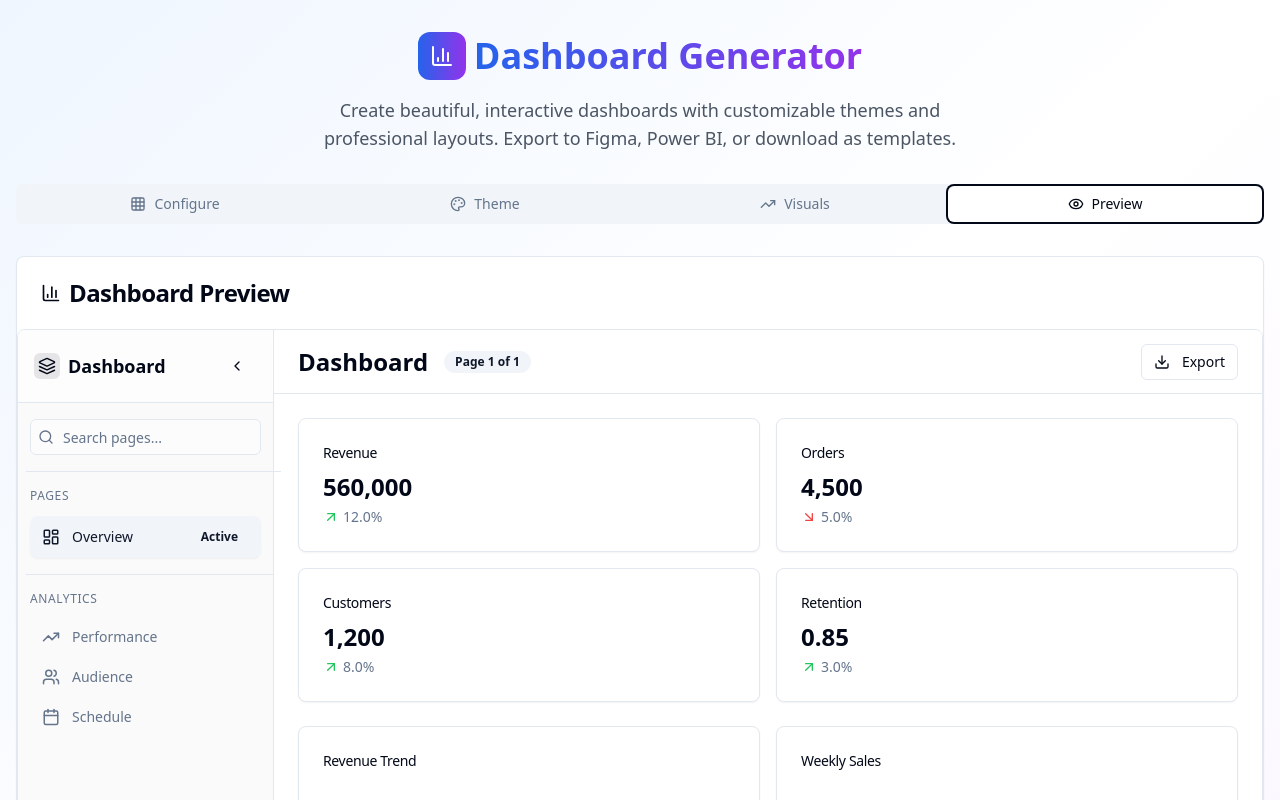
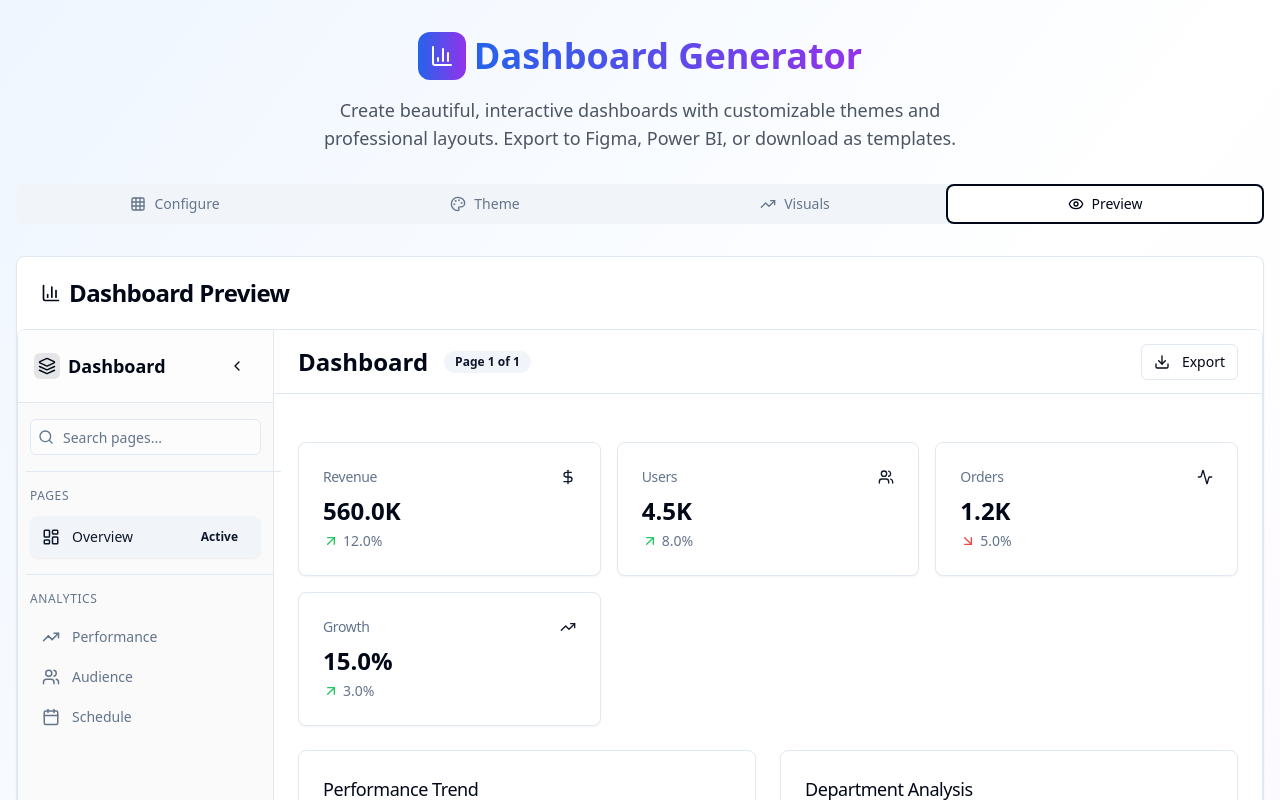
Before and after one commit to Niroshan-git/dashboard-design-dreamweaver, a React (Vite) app: page / in a window 1280 px wide. Both pictures are taken after a click on the tab "Preview". Shown: the top 800 px of the page. Built offline with nearby package versions, Linux system fonts and the light colour scheme.

Commit message:
Fix: Different layouts for each page
Ensure different layouts based on dashboard configuration, complexity, and interactivity.

```diff
--- a/src/components/DashboardPreview.tsx
+++ b/src/components/DashboardPreview.tsx
@@ -7,12 +7,14 @@ import { toast } from "sonner";
 import {
   BarChart3, PieChart, TrendingUp, Users, DollarSign,
   Activity, Clock, Target, ArrowUpRight, ArrowDownRight,
-  Download, FileDown, Image, FileText, Settings
+  Download, FileDown, Image, FileText, Settings, Filter,
+  Calendar, MapPin, Zap, Eye, Shield, AlertTriangle
 } from "lucide-react";
 import { LineChart, Line, AreaChart, Area, BarChart, Bar, XAxis, YAxis, CartesianGrid, Tooltip, ResponsiveContainer, PieChart as RechartsPieChart, Cell } from 'recharts';
 import DashboardNavigation from "./DashboardNavigation";
 import TopNavigation from "./TopNavigation";
 import DashboardTopNavigation from "./DashboardTopNavigation";
+import { assignChartsToLayout, getVisualsForDashboardType } from "@/utils/chartPlacementLogic";
 
 interface DashboardPreviewProps {
   config: any;
@@ -23,105 +25,235 @@ const DashboardPreview = ({ config, onExport }: DashboardPreviewProps) => {
   const [currentPage, setCurrentPage] = useState(0);
   const [sidebarCollapsed, setSidebarCollapsed] = useState(false);
 
-  const kpiData = [
-    { name: 'Revenue', value: 560000, change: 0.12 },
-    { name: 'Orders', value: 4500, change: -0.05 },
-    { name: 'Customers', value: 1200, change: 0.08 },
-    { name: 'Retention', value: 0.85, change: 0.03 },
-  ];
+  // Generate different data sets for different pages
+  const generatePageData = (pageIndex: number, dashboardType: string) => {
+    const baseData = {
+      finance: {
+        kpis: [
+          [
+            { name: 'Revenue', value: 560000, change: 0.12, icon: DollarSign },
+            { name: 'Profit', value: 125000, change: 0.08, icon: TrendingUp },
+            { name: 'Expenses', value: 435000, change: -0.05, icon: Activity },
+            { name: 'Cash Flow', value: 89000, change: 0.15, icon: Target },
+          ],
+          [
+            { name: 'ROI', value: 0.22, change: 0.03, icon: Target, format: 'percentage' },
+            { name: 'Customers', value: 1200, change: 0.18, icon: Users },
+            { name: 'Avg Order', value: 467, change: 0.07, icon: DollarSign },
+            { name: 'Retention', value: 0.85, change: 0.02, icon: Shield, format: 'percentage' },
+          ],
+          [
+            { name: 'Risk Score', value: 15, change: -0.12, icon: AlertTriangle },
+            { name: 'Compliance', value: 0.98, change: 0.01, icon: Shield, format: 'percentage' },
+            { name: 'Transactions', value: 2847, change: 0.25, icon: Activity },
+            { name: 'Market Cap', value: 2400000, change: 0.09, icon: TrendingUp },
+          ]
+        ],
+        charts: [
+          [
+            { name: 'Jan', value: 4000, secondary: 2400, tertiary: 1200 },
+            { name: 'Feb', value: 3000, secondary: 1398, tertiary: 1100 },
+            { name: 'Mar', value: 2000, secondary: 9800, tertiary: 1500 },
+            { name: 'Apr', value: 2780, secondary: 3908, tertiary: 1800 },
+            { name: 'May', value: 1890, secondary: 4800, tertiary: 2100 },
+            { name: 'Jun', value: 2390, secondary: 3800, tertiary: 1900 },
+          ],
+          [
+            { name: 'Q1', value: 12000, secondary: 8400, tertiary: 6200 },
+            { name: 'Q2', value: 15000, secondary: 9800, tertiary: 7100 },
+            { name: 'Q3', value: 18000, secondary: 12800, tertiary: 8500 },
+            { name: 'Q4', value: 22000, secondary: 15800, tertiary: 9900 },
+          ],
+          [
+            { name: 'North', value: 8000, secondary: 5400 },
+            { name: 'South', value: 6500, secondary: 4200 },
+            { name: 'East', value: 7200, secondary: 4800 },
+            { name: 'West', value: 9100, secondary: 6200 },
+            { name: 'Central', value: 5800, secondary: 3900 },
+          ]
+        ]
+      },
+      ecommerce: {
+        kpis: [
+          [
+            { name: 'Sales', value: 125000, change: 0.15, icon: DollarSign },
+            { name: 'Orders', value: 2847, change: 0.22, icon: Activity },
+            { name: 'Customers', value: 1520, change: 0.18, icon: Users },
+            { name: 'Conversion', value: 0.034, change: 0.05, icon: Target, format: 'percentage' },
+          ],
+          [
+            { name: 'Cart Value', value: 89, change: 0.12, icon: DollarSign },
+            { name: 'Page Views', value: 45200, change: 0.28, icon: Eye },
+            { name: 'Bounce Rate', value: 0.32, change: -0.08, icon: ArrowUpRight, format: 'percentage' },
+            { name: 'Return Rate', value: 0.05, change: -0.15, icon: ArrowDownRight, format: 'percentage' },
+          ],
+          [
+            { name: 'Inventory', value: 12847, change: 0.02, icon: Activity },
+            { name: 'Suppliers', value: 45, change: 0.08, icon: Users },
+            { name: 'Shipping', value: 98.5, change: 0.03, icon: MapPin, format: 'percentage' },
+            { name: 'Reviews', value: 4.7, change: 0.05, icon: Target },
+          ]
+        ],
+        charts: [
+          [
+            { name: 'Electronics', value: 15000, secondary: 12000 },
+            { name: 'Clothing', value: 12000, secondary: 9500 },
+            { name: 'Home', value: 8000, secondary: 6200 },
+            { name: 'Books', value: 5000, secondary: 3800 },
+            { name: 'Sports', value: 7000, secondary: 5500 },
+          ],
+          [
+            { name: 'Week 1', value: 8000, secondary: 6400 },
+            { name: 'Week 2', value: 12000, secondary: 9800 },
+            { name: 'Week 3', value: 15000, secondary: 12800 },
+            { name: 'Week 4', value: 18000, secondary: 15200 },
+          ],
+          [
+            { name: 'Mobile', value: 45 },
+            { name: 'Desktop', value: 35 },
+            { name: 'Tablet', value: 20 },
+          ]
+        ]
+      }
+    };
 
-  const lineChartData = [
-    { name: 'Jan', uv: 4000, pv: 2400, amt: 2400 },
-    { name: 'Feb', uv: 3000, pv: 1398, amt: 2210 },
-    { name: 'Mar', uv: 2000, pv: 9800, amt: 2290 },
-    { name: 'Apr', uv: 2780, pv: 3908, amt: 2000 },
-    { name: 'May', uv: 1890, pv: 4800, amt: 2181 },
-    { name: 'Jun', uv: 2390, pv: 3800, amt: 2500 },
-    { name: 'Jul', uv: 3490, pv: 4300, amt: 2100 },
-  ];
-
-  const areaChartData = [
-    { name: 'Week 1', uv: 4000, pv: 2400, amt: 2400 },
-    { name: 'Week 2', uv: 3000, pv: 1398, amt: 2210 },
-    { name: 'Week 3', uv: 2000, pv: 9800, amt: 2290 },
-    { name: 'Week 4', uv: 2780, pv: 3908, amt: 2000 },
-  ];
-
-  const barChartData = [
-    { name: 'Category A', uv: 4000, pv: 2400, amt: 2400 },
-    { name: 'Category B', uv: 3000, pv: 1398, amt: 2210 },
-    { name: 'Category C', uv: 2000, pv: 9800, amt: 2290 },
-    { name: 'Category D', uv: 2780, pv: 3908, amt: 2000 },
-  ];
-
-  const pieChartData = [
+    const defaultData = {
+      kpis: [
+        [
+          { name: 'Revenue', value: 560000, change: 0.12, icon: DollarSign },
+          { name: 'Users', value: 4500, change: 0.08, icon: Users },
+          { name: 'Orders', value: 1200, change: -0.05, icon: Activity },
+          { name: 'Growth', value: 0.15, change: 0.03, icon: TrendingUp, format: 'percentage' },
+        ],
+        [
+          { name: 'Engagement', value: 0.68, change: 0.12, icon: Eye, format: 'percentage' },
+          { name: 'Retention', value: 0.82, change: 0.05, icon: Shield, format: 'percentage' },
+          { name: 'Performance', value: 94, change: 0.08, icon: Zap },
+          { name: 'Satisfaction', value: 4.6, change: 0.15, icon: Target },
+        ],
+        [
+          { name: 'Tasks', value: 847, change: 0.22, icon: Activity },
+          { name: 'Projects', value: 28, change: 0.18, icon: Target },
+          { name: 'Teams', value: 12, change: 0.08, icon: Users },
+          { name: 'Efficiency', value: 0.89, change: 0.12, icon: TrendingUp, format: 'percentage' },
+        ]
+      ],
+      charts: [
+        [
+          { name: 'Jan', value: 4000, secondary: 2400 },
+          { name: 'Feb', value: 3000, secondary: 1398 },
+          { name: 'Mar', value: 2000, secondary: 9800 },
+          { name: 'Apr', value: 2780, secondary: 3908 },
+          { name: 'May', value: 1890, secondary: 4800 },
+          { name: 'Jun', value: 2390, secondary: 3800 },
+        ],
+        [
+          { name: 'A', value: 4000 },
+          { name: 'B', value: 3000 },
+          { name: 'C', value: 2000 },
+          { name: 'D', value: 2780 },
+        ],
+        [
           { name: 'Group A', value: 400 },
           { name: 'Group B', value: 300 },
           { name: 'Group C', value: 300 },
           { name: 'Group D', value: 200 },
-  ];
+        ]
+      ]
+    };
 
-  const COLORS = ['#0088FE', '#00C49F', '#FFBB28', '#FF8042'];
+    const selectedData = baseData[dashboardType as keyof typeof baseData] || defaultData;
+    return {
+      kpis: selectedData.kpis[pageIndex] || selectedData.kpis[0],
+      chartData: selectedData.charts[pageIndex] || selectedData.charts[0]
+    };
+  };
 
-  const KPICard = ({ title, value, change }: { title: string; value: number; change: number }) => (
-    <Card className="shadow-sm h-full">
+  const COLORS = ['#0088FE', '#00C49F', '#FFBB28', '#FF8042', '#8884d8', '#82ca9d'];
+
+  const formatValue = (value: number, format?: string) => {
+    if (format === 'percentage') {
+      return `${(value * 100).toFixed(1)}%`;
+    }
+    if (value >= 1000000) {
+      return `${(value / 1000000).toFixed(1)}M`;
+    }
+    if (value >= 1000) {
+      return `${(value / 1000).toFixed(1)}K`;
+    }
+    return value.toLocaleString();
+  };
+
+  const KPICard = ({ kpi, index }: { kpi: any; index: number }) => {
+    const IconComponent = kpi.icon;
+    return (
+      <Card className="shadow-sm h-full hover:shadow-md transition-shadow">
         <CardHeader className="pb-2">
-        <CardTitle className="text-sm font-medium">{title}</CardTitle>
+          <div className="flex items-center justify-between">
+            <CardTitle className="text-sm font-medium text-muted-foreground">{kpi.name}</CardTitle>
+            <IconComponent className="w-4 h-4 text-primary" />
+          </div>
         </CardHeader>
         <CardContent>
-        <div className="text-2xl font-semibold">{value.toLocaleString()}</div>
+          <div className="text-2xl font-semibold">
+            {formatValue(kpi.value, kpi.format)}
+          </div>
           <div className="text-sm text-muted-foreground mt-1 flex items-center">
-          {change > 0 ? (
+            {kpi.change > 0 ? (
               <ArrowUpRight className="w-4 h-4 mr-1 text-green-500" />
             ) : (
               <ArrowDownRight className="w-4 h-4 mr-1 text-red-500" />
             )}
-          {Math.abs(change * 100).toFixed(1)}%
+            {Math.abs(kpi.change * 100).toFixed(1)}%
           </div>
         </CardContent>
       </Card>
     );
+  };
 
-  const SimpleLineChart = ({ data }: { data: any[] }) => (
+  const renderChart = (type: string, data: any[], height: string = "h-80") => {
+    switch (type) {
+      case 'line':
+        return (
           <ResponsiveContainer width="100%" height="100%">
             <LineChart data={data} margin={{ top: 20, right: 30, left: 20, bottom: 20 }}>
               <CartesianGrid strokeDasharray="3 3" />
               <XAxis dataKey="name" />
               <YAxis />
               <Tooltip />
-        <Line type="monotone" dataKey="pv" stroke="#8884d8" strokeWidth={2} activeDot={{ r: 6 }} />
-        <Line type="monotone" dataKey="uv" stroke="#82ca9d" strokeWidth={2} />
+              <Line type="monotone" dataKey="value" stroke="#8884d8" strokeWidth={2} activeDot={{ r: 6 }} />
+              {data[0]?.secondary && <Line type="monotone" dataKey="secondary" stroke="#82ca9d" strokeWidth={2} />}
             </LineChart>
           </ResponsiveContainer>
         );
-
-  const SimpleAreaChart = ({ data }: { data: any[] }) => (
+      case 'area':
+        return (
           <ResponsiveContainer width="100%" height="100%">
             <AreaChart data={data} margin={{ top: 20, right: 30, left: 20, bottom: 20 }}>
               <CartesianGrid strokeDasharray="3 3" />
               <XAxis dataKey="name" />
               <YAxis />
               <Tooltip />
-        <Area type="monotone" dataKey="pv" stroke="#8884d8" fill="#8884d8" fillOpacity={0.6} />
-        <Area type="monotone" dataKey="uv" stroke="#82ca9d" fill="#82ca9d" fillOpacity={0.6} />
+              <Area type="monotone" dataKey="value" stroke="#8884d8" fill="#8884d8" fillOpacity={0.6} />
+              {data[0]?.secondary && <Area type="monotone" dataKey="secondary" stroke="#82ca9d" fill="#82ca9d" fillOpacity={0.6} />}
             </AreaChart>
           </ResponsiveContainer>
         );
-
-  const SimpleBarChart = ({ data }: { data: any[] }) => (
+      case 'bar':
+        return (
           <ResponsiveContainer width="100%" height="100%">
             <BarChart data={data} margin={{ top: 20, right: 30, left: 20, bottom: 20 }}>
               <CartesianGrid strokeDasharray="3 3" />
               <XAxis dataKey="name" />
               <YAxis />
               <Tooltip />
-        <Bar dataKey="pv" fill="#8884d8" radius={4} />
-        <Bar dataKey="uv" fill="#82ca9d" radius={4} />
+              <Bar dataKey="value" fill="#8884d8" radius={4} />
+              {data[0]?.secondary && <Bar dataKey="secondary" fill="#82ca9d" radius={4} />}
             </BarChart>
           </ResponsiveContainer>
         );
-
-  const SimplePieChart = ({ data }: { data: any[] }) => (
+      case 'pie':
+        return (
           <ResponsiveContainer width="100%" height="100%">
             <RechartsPieChart>
               <RechartsPieChart data={data} cx="50%" cy="50%" outerRadius="80%" dataKey="value">
@@ -133,6 +265,78 @@ const DashboardPreview = ({ config, onExport }: DashboardPreviewProps) => {
             </RechartsPieChart>
           </ResponsiveContainer>
         );
+      default:
+        return <div className="flex items-center justify-center h-full text-muted-foreground">Chart placeholder</div>;
+    }
+  };
+
+  const getLayoutForComplexity = () => {
+    switch (config.complexity) {
+      case 'simple':
+        return {
+          kpiCols: 'grid-cols-2',
+          chartCols: 'grid-cols-1 lg:grid-cols-2',
+          chartCount: 2,
+          showTable: false
+        };
+      case 'moderate':
+        return {
+          kpiCols: 'grid-cols-2 lg:grid-cols-3',
+          chartCols: 'grid-cols-1 lg:grid-cols-2 xl:grid-cols-3',
+          chartCount: 4,
+          showTable: true
+        };
+      case 'complex':
+        return {
+          kpiCols: 'grid-cols-2 lg:grid-cols-4',
+          chartCols: 'grid-cols-1 lg:grid-cols-2 xl:grid-cols-3',
+          chartCount: 6,
+          showTable: true
+        };
+      default:
+        return {
+          kpiCols: 'grid-cols-2 lg:grid-cols-3',
+          chartCols: 'grid-cols-1 lg:grid-cols-2',
+          chartCount: 3,
+          showTable: false
+        };
+    }
+  };
+
+  const getInteractiveElements = () => {
+    if (config.interactivity === 'basic') {
+      return null;
+    }
+
+    return (
+      <div className="flex items-center gap-2 mb-6">
+        {(config.interactivity === 'advanced' || config.interactivity === 'highly-interactive') && (
+          <>
+            <Button variant="outline" size="sm">
+              <Filter className="w-4 h-4 mr-2" />
+              Filter Data
+            </Button>
+            <Button variant="outline" size="sm">
+              <Calendar className="w-4 h-4 mr-2" />
+              Date Range
+            </Button>
+          </>
+        )}
+        {config.interactivity === 'highly-interactive' && (
+          <>
+            <Button variant="outline" size="sm">
+              <Settings className="w-4 h-4 mr-2" />
+              Customize
+            </Button>
+            <Button variant="outline" size="sm">
+              <Download className="w-4 h-4 mr-2" />
+              Export
+            </Button>
+          </>
+        )}
+      </div>
+    );
+  };
 
   const handlePageSelect = (pageIndex: number) => {
     console.log('DashboardPreview - Changing to page:', pageIndex);
@@ -143,38 +347,12 @@ const DashboardPreview = ({ config, onExport }: DashboardPreviewProps) => {
     setSidebarCollapsed(!sidebarCollapsed);
   };
 
-  const getChartHeight = () => {
-    switch (config.layoutDimension) {
-      case '4:3': return 'h-80';
-      case '1:1': return 'h-72';
-      case '21:9': return 'h-96';
-      default: return 'h-80'; // 16:9
-    }
-  };
-
-  const getGridLayout = () => {
-    const isComplex = config.complexity === 'complex';
-    const isModerate = config.complexity === 'moderate';
-
-    switch (config.layoutDimension) {
-      case '4:3':
-        return isComplex ? 'grid-cols-3 gap-4' : 'grid-cols-2 gap-4';
-      case '1:1':
-        return 'grid-cols-2 gap-3';
-      case '21:9':
-        return isComplex ? 'grid-cols-4 gap-6' : 'grid-cols-3 gap-4';
-      default: // 16:9
-        return isComplex ? 'grid-cols-3 gap-4' : isModerate ? 'grid-cols-2 gap-4' : 'grid-cols-2 gap-4';
-    }
-  };
-
   const renderDashboard = () => {
     const isLeftNav = config.navigationPosition === "left";
 
     if (isLeftNav) {
       return (
         <div className="min-h-screen bg-background flex w-full">
-          {/* Left Sidebar Navigation */}
           <DashboardNavigation
             config={config}
             onPageSelect={handlePageSelect}
@@ -183,9 +361,7 @@ const DashboardPreview = ({ config, onExport }: DashboardPreviewProps) => {
             onToggleCollapse={toggleSidebar}
           />
 
-          {/* Main Content Area */}
           <div className="flex-1 flex flex-col min-w-0">
-            {/* Top Header for Left Nav */}
             <div className="h-16 bg-background border-b border-border flex items-center justify-between px-6">
               <div className="flex items-center space-x-4">
                 <h1 className="text-2xl font-bold">
@@ -206,7 +382,6 @@ const DashboardPreview = ({ config, onExport }: DashboardPreviewProps) => {
               </div>
             </div>
 
-            {/* Dashboard Content */}
             <div className="flex-1 p-6 overflow-auto">
               {renderPageContent()}
             </div>
@@ -214,7 +389,6 @@ const DashboardPreview = ({ config, onExport }: DashboardPreviewProps) => {
         </div>
       );
     } else {
-      // Top Navigation Layout
       return (
         <div className="min-h-screen bg-background flex flex-col w-full">
           <DashboardTopNavigation
@@ -232,107 +406,78 @@ const DashboardPreview = ({ config, onExport }: DashboardPreviewProps) => {
   };
 
   const renderPageContent = () => {
-    const chartHeight = getChartHeight();
-    const gridLayout = getGridLayout();
+    const layout = getLayoutForComplexity();
+    const pageData = generatePageData(currentPage, config.dashboardType);
+
+    const chartTypes = ['line', 'bar', 'area', 'pie'];
+    const pageChartTypes = chartTypes.slice(0, layout.chartCount);
 
     return (
       <div className="space-y-6">
-        {/* KPI Cards Row */}
-        <div className={`grid ${gridLayout}`}>
-          {kpiData.slice(0, config.complexity === 'simple' ? 2 : config.complexity === 'moderate' ? 3 : 4).map((kpi, index) => (
-            <KPICard key={index} title={kpi.name} value={kpi.value} change={kpi.change} />
+        {getInteractiveElements()}
+
+        {/* KPI Cards */}
+        <div className={`grid ${layout.kpiCols} gap-4`}>
+          {pageData.kpis.map((kpi, index) => (
+            <KPICard key={`${currentPage}-kpi-${index}`} kpi={kpi} index={index} />
           ))}
         </div>
 
         {/* Charts Section */}
-        <div className={`grid ${gridLayout}`}>
+        <div className={`grid ${layout.chartCols} gap-6`}>
+          {pageChartTypes.map((chartType, index) => (
+            <Card key={`${currentPage}-chart-${index}`} className="shadow-sm">
+              <CardHeader>
+                <CardTitle className="text-lg font-medium">
+                  {chartType === 'line' && `${config.dashboardType === 'finance' ? 'Revenue' : 'Performance'} Trend`}
+                  {chartType === 'bar' && `${config.dashboardType === 'ecommerce' ? 'Category' : 'Department'} Analysis`}
+                  {chartType === 'area' && `${config.dashboardType === 'finance' ? 'Quarterly' : 'Weekly'} Overview`}
+                  {chartType === 'pie' && `${config.dashboardType === 'ecommerce' ? 'Traffic Sources' : 'Distribution'}`}
+                </CardTitle>
+              </CardHeader>
+              <CardContent className="p-4 h-80">
+                {renderChart(chartType, pageData.chartData)}
+              </CardContent>
+            </Card>
+          ))}
+        </div>
+
+        {/* Data Table for Complex/Moderate dashboards */}
+        {layout.showTable && (
           <Card className="shadow-sm">
             <CardHeader>
-              <CardTitle className="text-sm font-medium">Revenue Trend</CardTitle>
-            </CardHeader>
-            <CardContent className={`p-4 ${chartHeight}`}>
-              <SimpleLineChart data={lineChartData} />
-            </CardContent>
-          </Card>
-
-          <Card className="shadow-sm">
-            <CardHeader>
-              <CardTitle className="text-sm font-medium">Weekly Sales</CardTitle>
-            </CardHeader>
-            <CardContent className={`p-4 ${chartHeight}`}>
-              <SimpleAreaChart data={areaChartData} />
-            </CardContent>
-          </Card>
-
-          {(config.complexity === 'moderate' || config.complexity === 'complex') && (
-            <Card className="shadow-sm">
-              <CardHeader>
-                <CardTitle className="text-sm font-medium">Category Performance</CardTitle>
-              </CardHeader>
-              <CardContent className={`p-4 ${chartHeight}`}>
-                <SimpleBarChart data={barChartData} />
-              </CardContent>
-            </Card>
-          )}
-
-          {config.complexity === 'complex' && (
-            <Card className="shadow-sm">
-              <CardHeader>
-                <CardTitle className="text-sm font-medium">Market Share</CardTitle>
-              </CardHeader>
-              <CardContent className={`p-4 ${chartHeight}`}>
-                <SimplePieChart data={pieChartData} />
-              </CardContent>
-            </Card>
-          )}
-        </div>
-
-        {/* Data Table for Complex dashboards */}
-        {config.complexity === 'complex' && (
-          <Card className="shadow-sm">
-            <CardHeader>
-              <CardTitle className="text-sm font-medium">Detailed Analytics</CardTitle>
+              <CardTitle className="text-lg font-medium">
+                Detailed Analytics - Page {currentPage + 1}
+              </CardTitle>
             </CardHeader>
             <CardContent>
               <div className="overflow-x-auto">
                 <table className="w-full text-sm">
                   <thead>
                     <tr className="border-b">
-                      <th className="text-left p-2">Metric</th>
-                      <th className="text-left p-2">Current</th>
-                      <th className="text-left p-2">Previous</th>
-                      <th className="text-left p-2">Change</th>
-                      <th className="text-left p-2">Status</th>
+                      <th className="text-left p-3">Metric</th>
+                      <th className="text-left p-3">Current</th>
+                      <th className="text-left p-3">Previous</th>
+                      <th className="text-left p-3">Change</th>
+                      <th className="text-left p-3">Status</th>
                     </tr>
                   </thead>
                   <tbody>
-                    <tr className="border-b">
-                      <td className="p-2">Revenue</td>
-                      <td className="p-2">$2.8M</td>
-                      <td className="p-2">$2.4M</td>
-                      <td className="p-2 text-green-600">+16.7%</td>
-                      <td className="p-2">
-                        <Badge variant="secondary">Good</Badge>
+                    {pageData.kpis.slice(0, 3).map((kpi, index) => (
+                      <tr key={index} className="border-b hover:bg-muted/50">
+                        <td className="p-3 font-medium">{kpi.name}</td>
+                        <td className="p-3">{formatValue(kpi.value, kpi.format)}</td>
+                        <td className="p-3">{formatValue(kpi.value * (1 - kpi.change), kpi.format)}</td>
+                        <td className={`p-3 ${kpi.change > 0 ? 'text-green-600' : 'text-red-600'}`}>
+                          {kpi.change > 0 ? '+' : ''}{(kpi.change * 100).toFixed(1)}%
+                        </td>
+                        <td className="p-3">
+                          <Badge variant={kpi.change > 0 ? "secondary" : "destructive"}>
+                            {kpi.change > 0.1 ? 'Excellent' : kpi.change > 0 ? 'Good' : 'Needs Attention'}
+                          </Badge>
                         </td>
                       </tr>
-                    <tr className="border-b">
-                      <td className="p-2">Users</td>
-                      <td className="p-2">45.2K</td>
-                      <td className="p-2">42.1K</td>
-                      <td className="p-2 text-green-600">+7.4%</td>
-                      <td className="p-2">
-                        <Badge variant="default">Excellent</Badge>
-                      </td>
-                    </tr>
-                    <tr className="border-b">
-                      <td className="p-2">Conversion</td>
-                      <td className="p-2">3.24%</td>
-                      <td className="p-2">3.31%</td>
-                      <td className="p-2 text-red-600">-2.1%</td>
-                      <td className="p-2">
-                        <Badge variant="outline">Fair</Badge>
-                      </td>
-                    </tr>
+                    ))}
                   </tbody>
                 </table>
               </div>
```
Lines whose indentation alone changed are shown as unchanged.
